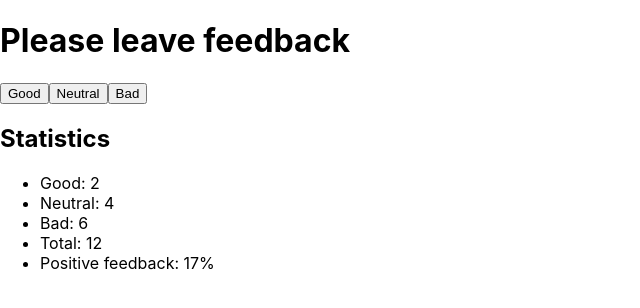
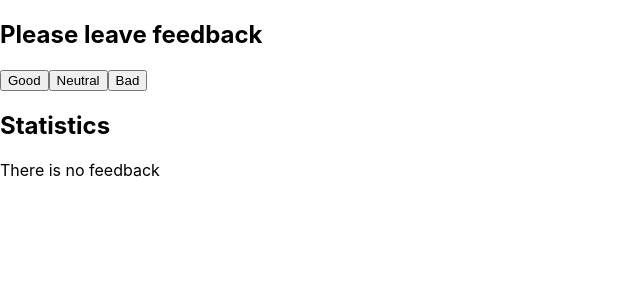
Before and after one commit to Sopelniak/goit-react-hw-02-feedback, a React (Create React App) app: page / in a window 1280 px wide. Shown: the top 308 px of the page, without its empty margins (0-640 px from the left). Built offline with nearby package versions, Linux system fonts and the light colour scheme.

Commit message:
markup add

```diff
--- a/src/components/App.jsx
+++ b/src/components/App.jsx
@@ -1,11 +1,14 @@
 import { Component } from 'react';
 import { Section } from './Section/Section';
+import { FeedbackOptions } from './FeedbackOptions/FeedbackOptions';
+import { Statistics } from './Statistics/Statistics';
+import { Notification } from './Notification/Notification';
 
 class App extends Component {
   state = {
-    good: 2,
-    neutral: 4,
-    bad: 6,
+    good: 0,
+    neutral: 0,
+    bad: 0,
   };
 
   countTotalFeedback = obj => {
@@ -24,17 +27,49 @@ class App extends Component {
     }
   };
 
+  onLeaveFeedback = option => {
+    if (option === 1) {
+      this.setState(prevState => {
+        return { good: prevState.good + 1 };
+      });
+    }
+    if (option === 2) {
+      this.setState(prevState => {
+        return { neutral: prevState.neutral + 1 };
+      });
+    }
+    if (option === 3) {
+      this.setState(prevState => {
+        return { bad: prevState.bad + 1 };
+      });
+    }
+  };
+
   render() {
     const { good, neutral, bad } = this.state;
     return (
       <>
-        <Section
-          good={good}
-          neutral={neutral}
-          bad={bad}
-          countTotalFeedback={this.countTotalFeedback}
-          countPositiveFeedbackPercentage={this.countPositiveFeedbackPercentage}
-        />
+        <Section title="Please leave feedback">
+          <FeedbackOptions
+            options={this.state}
+            onLeaveFeedback={this.onLeaveFeedback}
+          />
+        </Section>
+        <Section title="Statistics">
+          {this.countTotalFeedback({ good, neutral, bad }) !== 0 ? (
+            <Statistics
+              good={good}
+              neutral={neutral}
+              bad={bad}
+              countTotalFeedback={this.countTotalFeedback}
+              countPositiveFeedbackPercentage={
+                this.countPositiveFeedbackPercentage
+              }
+            />
+          ) : (
+            <Notification message="There is no feedback"></Notification>
+          )}
+        </Section>
       </>
     );
   }
--- /dev/null
+++ b/src/components/FeedbackOptions/FeedbackOptions.jsx
@@ -0,0 +1,23 @@
+import PropTypes from 'prop-types';
+
+const FeedbackOptions = ({ onLeaveFeedback, options }) => {
+  return (
+    <>
+      <button onClick={() => onLeaveFeedback(1)} type="button">
+        Good
+      </button>
+      <button onClick={() => onLeaveFeedback(2)} type="button">
+        Neutral
+      </button>
+      <button onClick={() => onLeaveFeedback(3)} type="button">
+        Bad
+      </button>
+    </>
+  );
+};
+
+export { FeedbackOptions };
+
+FeedbackOptions.propTypes = {
+  onLeaveFeedback: PropTypes.func.isRequired,
+};
--- /dev/null
+++ b/src/components/Notification/Notification.jsx
@@ -0,0 +1,15 @@
+import PropTypes from 'prop-types';
+
+const Notification = ({ message }) => {
+  return (
+    <>
+      <p>{message}</p>
+    </>
+  );
+};
+
+export { Notification };
+
+Notification.propTypes = {
+  message: PropTypes.string.isRequired,
+};
--- a/src/components/Section/FeedbackOptions/FeedbackOptions.jsx
+++ /dev/null
@@ -1,30 +0,0 @@
-import { Component } from 'react';
-
-class FeedbackOptions extends Component {
-  processReviews = () => {
-    this.setState(prevState => {
-      return {
-        good: prevState.good + 1,
-      };
-    });
-  };
-  render() {
-    // const { good, neutral, bad } = this.props;
-    return (
-      <>
-        <h1>Please leave feedback</h1>
-        <button onClick={this.processReviews} type="button">
-          Good
-        </button>
-        <button onClick={this.processReviews} type="button">
-          Neutral
-        </button>
-        <button onClick={this.processReviews} type="button">
-          Bad
-        </button>
-      </>
-    );
-  }
-}
-
-export { FeedbackOptions };
--- a/src/components/Section/Section.jsx
+++ b/src/components/Section/Section.jsx
@@ -1,30 +1,22 @@
+import PropTypes from 'prop-types';
 import { Component } from 'react';
-import { FeedbackOptions } from './FeedbackOptions/FeedbackOptions';
-import { Statistics } from './Statistics/Statistics';
 
 class Section extends Component {
   render() {
-    const {
-      good,
-      neutral,
-      bad,
-      countTotalFeedback,
-      countPositiveFeedbackPercentage,
-    } = this.props;
+    const { title, children } = this.props;
     return (
       <>
-        <FeedbackOptions />
-
-        <Statistics
-          good={good}
-          neutral={neutral}
-          bad={bad}
-          countTotalFeedback={countTotalFeedback}
-          countPositiveFeedbackPercentage={countPositiveFeedbackPercentage}
-        />
+        <section>
+          <h2>{title}</h2>
+          {children}
+        </section>
       </>
     );
   }
 }
 
 export { Section };
+
+Section.propTypes = {
+  title: PropTypes.string.isRequired,
+};
--- a/src/components/Section/Statistics/Statistics.jsx
+++ b/src/components/Statistics/Statistics.jsx
@@ -1,3 +1,4 @@
+import PropTypes from 'prop-types';
 import { Component } from 'react';
 
 class Statistics extends Component {
@@ -11,7 +12,6 @@ class Statistics extends Component {
     } = this.props;
     return (
       <>
-        <h2>Statistics</h2>
         <ul>
           <li>
             Good: <span>{good}</span>
@@ -38,3 +38,11 @@ class Statistics extends Component {
 }
 
 export { Statistics };
+
+Statistics.propTypes = {
+  good: PropTypes.number.isRequired,
+  neutral: PropTypes.number.isRequired,
+  bad: PropTypes.number.isRequired,
+  countTotalFeedback: PropTypes.func.isRequired,
+  countPositiveFeedbackPercentage: PropTypes.func.isRequired,
+};
```
